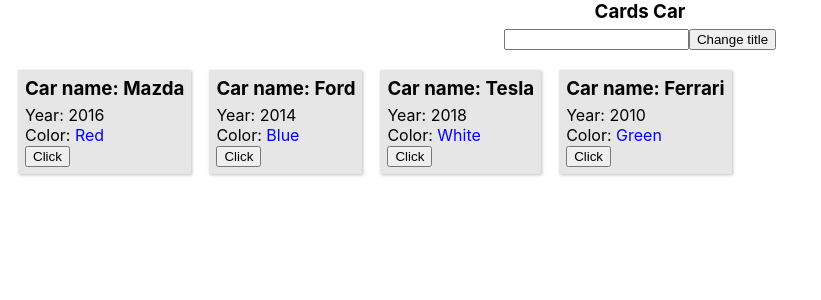
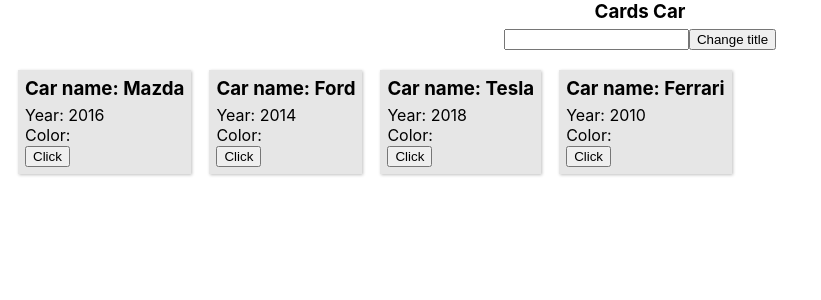
Before and after one commit to Aldans/lernReact, a React app: page / in a window 1280 px wide. Shown: the top 300 px of the page, without its empty margins (0-821 px from the left). Built offline with nearby package versions, Linux system fonts and the light colour scheme.

Commit message:
динамическое добавление данных из состояния part 3-6

```diff
--- a/src/App.js
+++ b/src/App.js
@@ -1,3 +1,6 @@
+// Динамическое использование данных part 3-6
+// https://185.48.4.131/remote.php/webdav/NAS/Tor/%5Bwebformyself%5D-%D0%91%D0%B8%D0%B1%D0%BB%D0%B8%D0%BE%D1%82%D0%B5%D0%BA%D0%B0-ReactJS/videokurs/part3/6.mp4
+
 import React, { Component } from 'react';
 import './App.sass';
 import Car from './Components/Car/Car';
@@ -13,9 +16,9 @@
     pageTitle: "Cards Car"
   }
 
-  // функция меняющая тайтл
+  // функция меняющая тайтл параметр принимает (car.name)
   changeTopTitleHandler = (newTitle) => {
-    this.setState({
+    this.setState({ //Меняет текущий state
       pageTitle: newTitle
     })
   }
@@ -29,8 +32,6 @@
 
   render() {
 
-   const car = this.state.cars
-
    return (
 
     <div className="App">
@@ -40,30 +41,26 @@
 
       <div className="wrap-btn">
 
-        <input type="text" onChange={this.hengledInp}/>
+        <input type="text" onChange={ this.hengledInp }/>
 
-        <button className="butTitle" onClick={this.changeTopTitleHandler.bind(this, ' changed ' )}>Change title</button>
+        <button className="butTitle" onClick={this.changeTopTitleHandler.bind(this, ' Changed! ' )}>Change title</button>
         {/* 'changed' это передаваемый параметр -> 'props' */}
       </div>
 
       <div className="wrap-carList">
         <div className="carList">
-         <Car name={car[0].name}
-              year={car[0].year}
-              colorz={'Red'}
-              onChanegTit={ this.changeTopTitleHandler.bind(this, car[0].name) } />
-         <Car name={car[1].name}
-              year={car[1].year}
-              colorz={'Blue'}
-              onChanegTit={ this.changeTopTitleHandler.bind(this, car[1].name) } />
-         <Car name={car[2].name}
-              year={car[2].year}
-              colorz={'White'}
-              onChanegTit={ this.changeTopTitleHandler.bind(this, car[2].name) } />
-         <Car name={car[3].name}
-              year={car[3].year}
-              colorz={'Green'}
-              onChanegTit={ this.changeTopTitleHandler.bind(this, car[3].name) } />
+          {/* динамический вывод из state обькта(списка авто) */}
+          {this.state.cars.map((car, index) => {
+            return (
+              <Car
+                key={ index } // Уникальный индекс для рендеренга нужного елемнта
+                name={car.name}
+                year={car.year}
+                onChanegTit={ () => this.changeTopTitleHandler(car.name) } //Функция колбек
+              />
+            )
+          }) }
+
         </div>
       </div>
 
```
